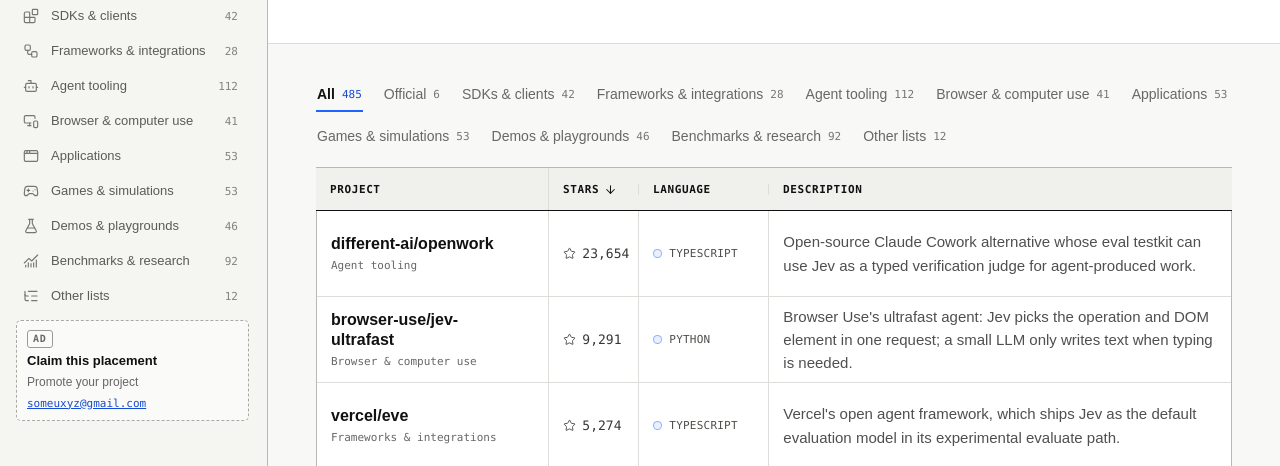
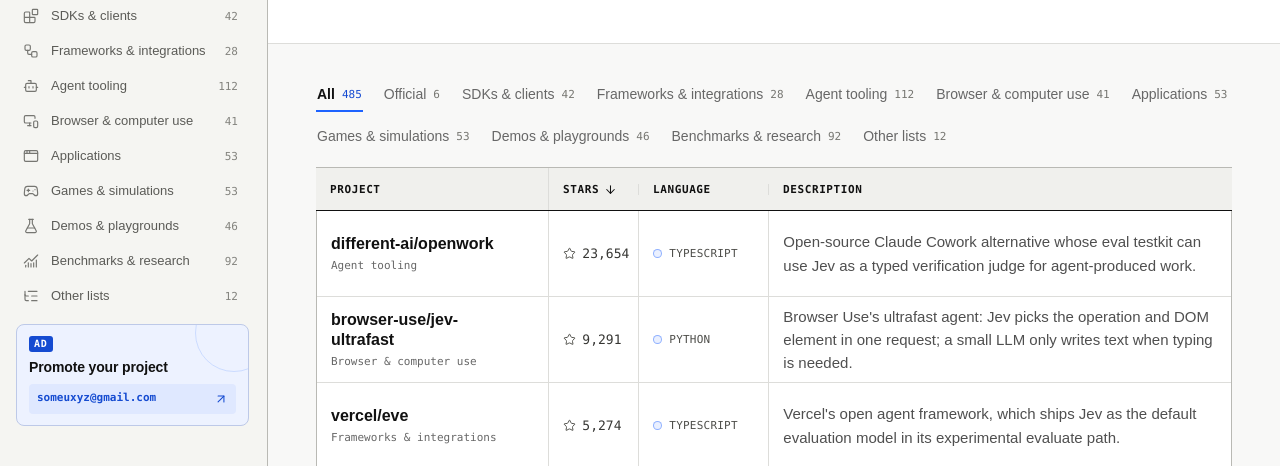
Before and after one commit to OSeanL/awesome-jev, an Astro site: page / in a window 1280 px wide. Shown: the part 281-747 px from the top of the page. Built offline with nearby package versions, Linux system fonts and the light colour scheme; Astro itself is replaced by a stand-in of ours.

Commit message:
Polish and simplify collaboration placement

```diff
--- a/src/pages/index.astro
+++ b/src/pages/index.astro
@@ -4,6 +4,7 @@
 import {
   AppWindow,
   ArrowDown,
+  ArrowUpRight,
   BadgeCheck,
   Blocks,
   Bot,
@@ -236,9 +237,11 @@
 
           <div class="collaboration-placement">
             <span class="placement-label">AD</span>
-            <strong>Claim this placement</strong>
-            <p>{t('Promote your project', '推广你的项目')}</p>
-            <a href="mailto:someuxyz@gmail.com?subject=Awesome%20Jev%20placement">someuxyz@gmail.com</a>
+            <strong>{t('Promote your project', '推广你的项目')}</strong>
+            <a href="mailto:someuxyz@gmail.com?subject=Awesome%20Jev%20placement">
+              <span>someuxyz@gmail.com</span>
+              <ArrowUpRight size={14} stroke-width={1.8} aria-hidden="true" />
+            </a>
           </div>
 
         </div>
--- a/src/styles/global.css
+++ b/src/styles/global.css
@@ -66,13 +66,15 @@
 .category-nav a { min-height: 32px; padding: 0 9px; font-size: .8125rem; line-height: 1.2; }
 .category-nav a.selected { color: var(--ink); border-color: transparent; background: #e9e9e5; box-shadow: none; }
 .category-nav a.selected small { color: #4f6088; }
-.collaboration-placement { margin: 8px 4px 4px; display: flex; flex-direction: column; align-items: flex-start; gap: 5px; padding: 9px 10px; border: 1px dashed #aaa9a2; border-radius: 5px; background: rgba(255,255,255,.52); color: var(--ink); }
-.collaboration-placement strong { font-size: .8125rem; line-height: 1.25; font-weight: 650; }
-.collaboration-placement p { margin: 0; color: var(--muted); font-size: .75rem; line-height: 1.45; }
-.collaboration-placement a { color: var(--blue-deep); font: .6875rem/1.3 var(--font-mono); overflow-wrap: anywhere; }
-.collaboration-placement a:hover { color: var(--blue); }
+.collaboration-placement { position: relative; isolation: isolate; margin: 12px 4px 5px; display: flex; flex-direction: column; align-items: stretch; gap: 7px; overflow: hidden; padding: 11px 12px; border: 1px solid #bdc9e8; border-radius: 8px; background: #edf2ff; color: var(--ink); }
+.collaboration-placement::after { content: ""; position: absolute; z-index: -1; top: -31px; right: -25px; width: 76px; height: 76px; border: 1px solid rgba(30,99,255,.16); border-radius: 50%; }
+.collaboration-placement strong { font-size: .875rem; line-height: 1.25; font-weight: 700; letter-spacing: -.01em; }
+.collaboration-placement a { min-height: 30px; display: flex; align-items: center; justify-content: space-between; gap: 8px; padding: 0 8px; border-radius: 4px; background: #dfe8ff; color: var(--blue-deep); font: 650 .6875rem/1.3 var(--font-mono); text-decoration: none; overflow-wrap: anywhere; transition: color .16s ease, background-color .16s ease, transform .16s cubic-bezier(.22,1,.36,1); }
+.collaboration-placement a svg { flex: 0 0 auto; }
+.collaboration-placement a:hover { color: #103cae; background: #d3dfff; transform: translateY(-1px); }
+.collaboration-placement a:active { transform: translateY(0); }
 .collaboration-placement a:focus-visible { outline: 2px solid var(--blue); outline-offset: 2px; }
-.placement-label { padding: 3px 5px; border: 1px solid #9b9b95; border-radius: 3px; color: #686863; font: 650 .625rem/1 var(--font-mono); letter-spacing: .08em; }
+.placement-label { align-self: flex-start; padding: 3px 5px; border-radius: 3px; background: var(--blue-deep); color: #fff; font: 700 .625rem/1 var(--font-mono); letter-spacing: .08em; }
 
 @media (hover: hover) {
   .side-nav a:hover, .category-nav a:hover { color: var(--ink); border-color: transparent; background: #efefeb; box-shadow: none; }
```
